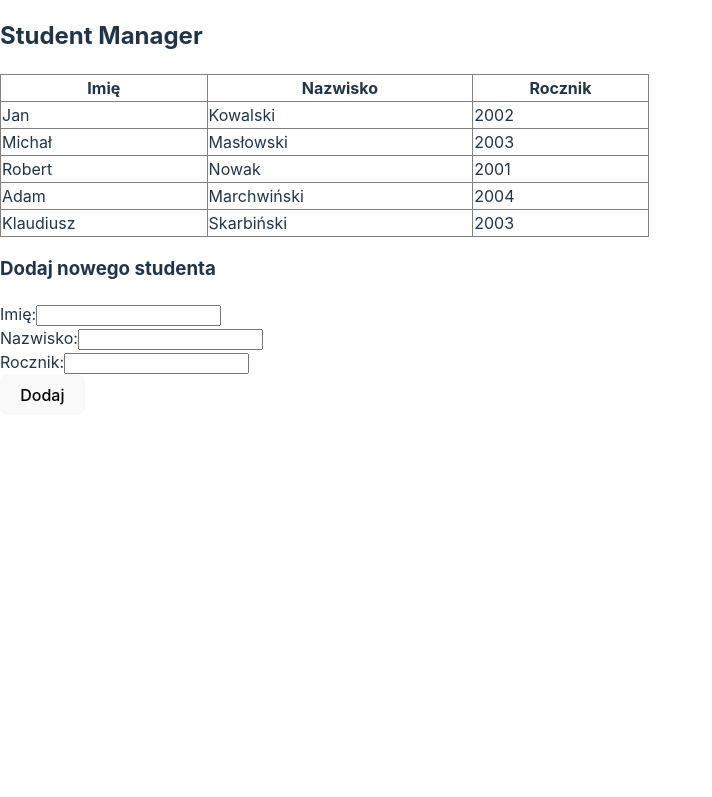
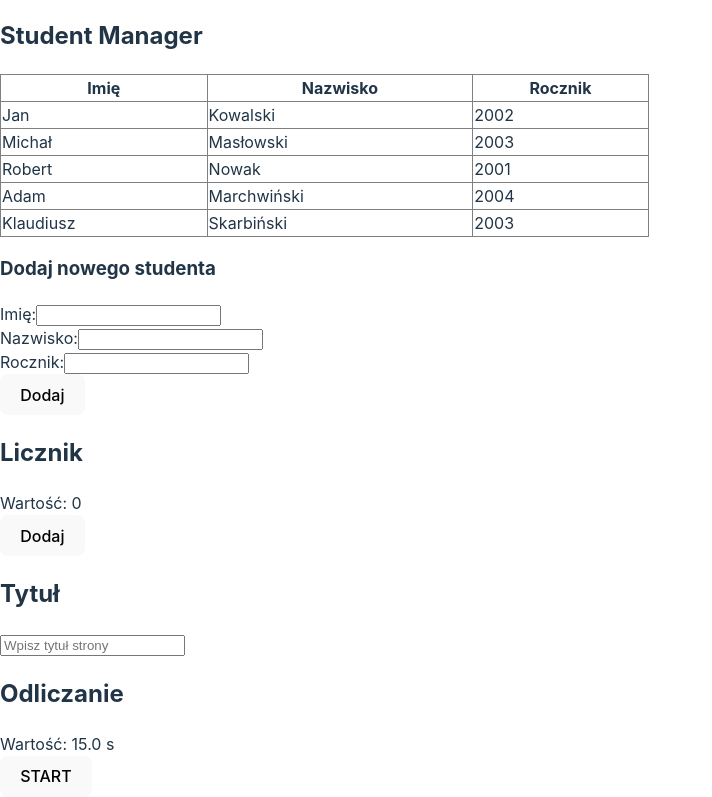
Before and after one commit to prezesJakub/Introduction-to-web-applications, a React (Vite) app in the folder Lab_5/lab5/: page / in a window 1280 px wide. Shown: the part 1824-2621 px from the top of the page, without its empty margins (0-712 px from the left). Before the commit the page ends 2239 px from the top, so only its background shows below. Built offline with nearby package versions, Linux system fonts and the light colour scheme.

Commit message:
Lab5 task 6 done

```diff
--- a/Lab_5/lab5/src/App.tsx
+++ b/Lab_5/lab5/src/App.tsx
@@ -10,6 +10,9 @@ import Ternary from "./components/inne/Ternary";
 import Aktualizacja from "./components/inne/Aktualizacja";
 import Studenci from "./components/studenci/Studenci";
 import StudentManager from "./components/studenci/StudentManager";
+import Licznik2 from "./components/efekty/Licznik";
+import Tytul from "./components/efekty/Tytul";
+import Odliczanie from "./components/efekty/Odliczanie";
 import "./index.css";
 
 function App() {
@@ -27,6 +30,9 @@ function App() {
       <Aktualizacja />
       <Studenci />
       <StudentManager />
+      <Licznik2 />
+      <Tytul />
+      <Odliczanie />
     </div>
   );
 }
--- /dev/null
+++ b/Lab_5/lab5/src/components/efekty/Licznik.tsx
@@ -0,0 +1,23 @@
+import React, {useState, useEffect} from "react";
+
+const Licznik2: React.FC = () => {
+    const [licznik, setLicznik] = useState(0);
+
+    useEffect(() => {
+        console.log("Hello World!");
+    }, []);
+
+    useEffect(() => {
+        console.log(`Licznik zwiększył się do ${licznik}`);
+    }, [licznik]);
+
+    return (
+        <div>
+            <h2>Licznik</h2>
+            <div>Wartość: {licznik}</div>
+            <button onClick={() => setLicznik(licznik+1)}>Dodaj</button>
+        </div>
+    );
+};
+
+export default Licznik2;
--- /dev/null
+++ b/Lab_5/lab5/src/components/efekty/Odliczanie.tsx
@@ -0,0 +1,49 @@
+import React, {useState, useEffect} from "react";
+
+const Odliczanie: React.FC = () => {
+    const [licznik, setLicznik] = useState(15);
+    const [isRunning, setIsRunning] = useState(false);
+    const [intervalId, setIntervalId] = useState<number | null>(null);
+
+    const toggleTimer = () => {
+        if(isRunning) {
+            if(intervalId) {
+                clearInterval(intervalId);
+                setIntervalId(null);
+            }
+        } else {
+            const id = setInterval(() => {
+                setLicznik((prev) => {
+                    if(prev <= 0) {
+                        clearInterval(id);
+                        setIntervalId(null);
+                        return 0;
+                    }
+                    return Math.max(prev-0.1, 0);
+                });
+            }, 100);
+            setIntervalId(id);
+        }
+        setIsRunning(!isRunning);
+    };
+
+    useEffect(() => {
+        return () => {
+            if(intervalId) {
+                clearInterval(intervalId);
+            }
+        };
+    }, [intervalId]);
+
+    return (
+        <div>
+            <h2>Odliczanie</h2>
+            <div>Wartość: {licznik.toFixed(1)} s</div>
+            <button onClick={toggleTimer} disabled={licznik <= 0}>
+                {licznik <= 0 ? "Odliczanie zakończone" : isRunning ? "STOP" : "START"}
+            </button>
+        </div>
+    );
+};
+
+export default Odliczanie;
--- /dev/null
+++ b/Lab_5/lab5/src/components/efekty/Tytul.tsx
@@ -0,0 +1,23 @@
+import React, {useState, useEffect} from "react";
+
+const Tytul: React.FC = () => {
+    const [tytul, setTytul] = useState("");
+
+    useEffect(() => {
+        document.title = tytul;
+    }, [tytul]);
+
+    return (
+        <div>
+            <h2>Tytuł</h2>
+            <input
+                type="text"
+                value={tytul}
+                onChange={(e) => setTytul(e.target.value)}
+                placeholder="Wpisz tytuł strony"
+            />
+        </div>
+    );
+};
+
+export default Tytul;
```
